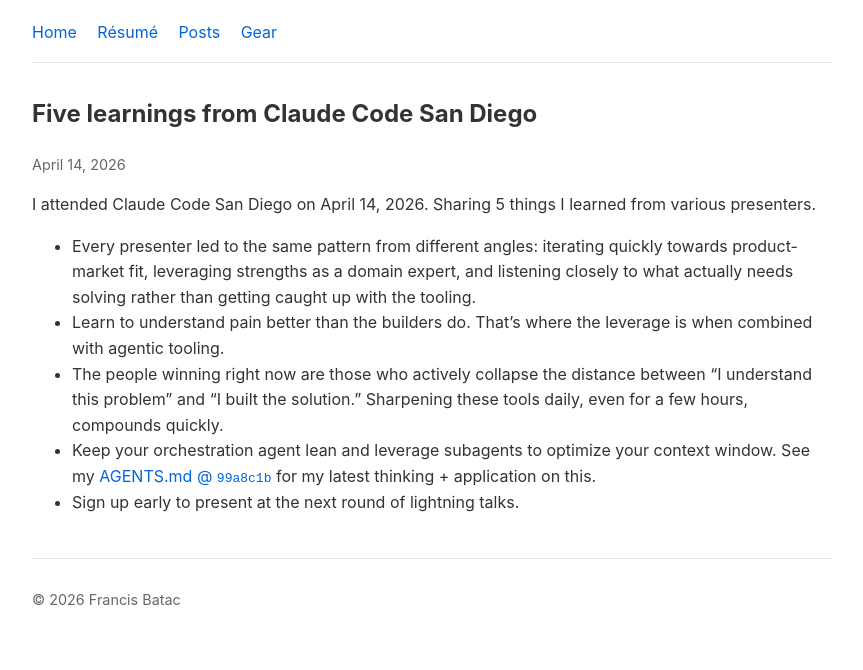
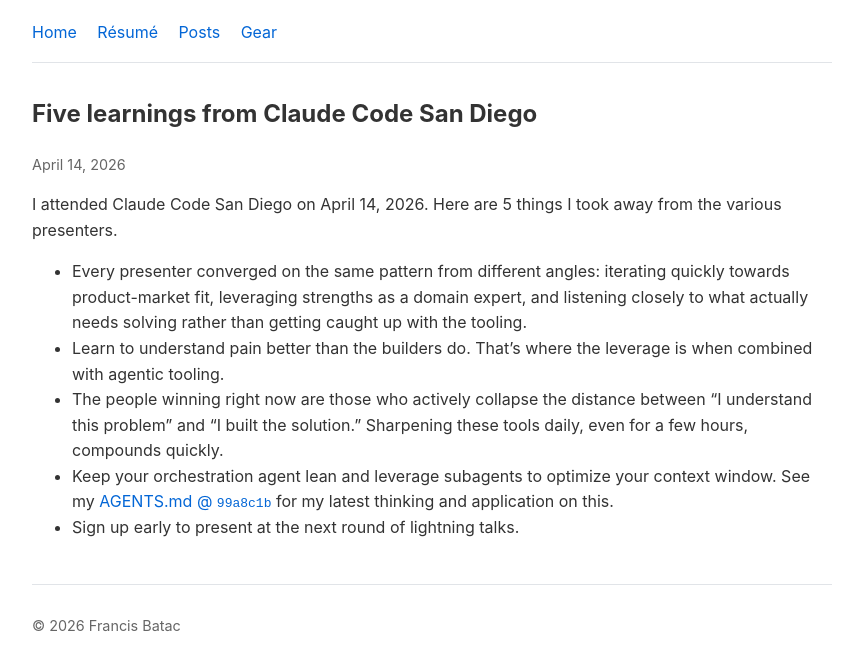
Before and after one commit to francisfuzz/dotcom, a Jekyll site: the page built from _posts/2026-04-14-10-learnings-from-claude-code-san-diego.md, in a window 1280 px wide. Shown: the top 670 px of the page, without its empty margins (208-1071 px from the left). Built offline with Jekyll 4.4.1, drawn with Linux system fonts in a browser that asks for light colours; our own code applies the rules of GitHub Pages for plain Markdown files.

Commit message:
refactor: apply proof edits

```diff
--- a/_posts/2026-04-14-10-learnings-from-claude-code-san-diego.md
+++ b/_posts/2026-04-14-10-learnings-from-claude-code-san-diego.md
@@ -7,10 +7,10 @@ tags:
   - learnings
 ---
 
-I attended Claude Code San Diego on April 14, 2026. Sharing 5 things I learned from various presenters.
+I attended Claude Code San Diego on April 14, 2026. Here are 5 things I took away from the various presenters.
 
-- Every presenter led to the same pattern from different angles: iterating quickly towards product-market fit, leveraging strengths as a domain expert, and listening closely to what actually needs solving rather than getting caught up with the tooling.
+- Every presenter converged on the same pattern from different angles: iterating quickly towards product-market fit, leveraging strengths as a domain expert, and listening closely to what actually needs solving rather than getting caught up with the tooling.
 - Learn to understand pain better than the builders do. That's where the leverage is when combined with agentic tooling.
 - The people winning right now are those who actively collapse the distance between "I understand this problem" and "I built the solution." Sharpening these tools daily, even for a few hours, compounds quickly.
-- Keep your orchestration agent lean and leverage subagents to optimize your context window. See my [AGENTS.md @ `99a8c1b`](https://github.com/francisfuzz/dotfiles/blob/99a8c1bdeb9eb31cf1e9c64acb2b0296ee996dad/AGENTS.md) for my latest thinking + application on this.
+- Keep your orchestration agent lean and leverage subagents to optimize your context window. See my [AGENTS.md @ `99a8c1b`](https://github.com/francisfuzz/dotfiles/blob/99a8c1bdeb9eb31cf1e9c64acb2b0296ee996dad/AGENTS.md) for my latest thinking and application on this.
 - Sign up early to present at the next round of lightning talks.
```
